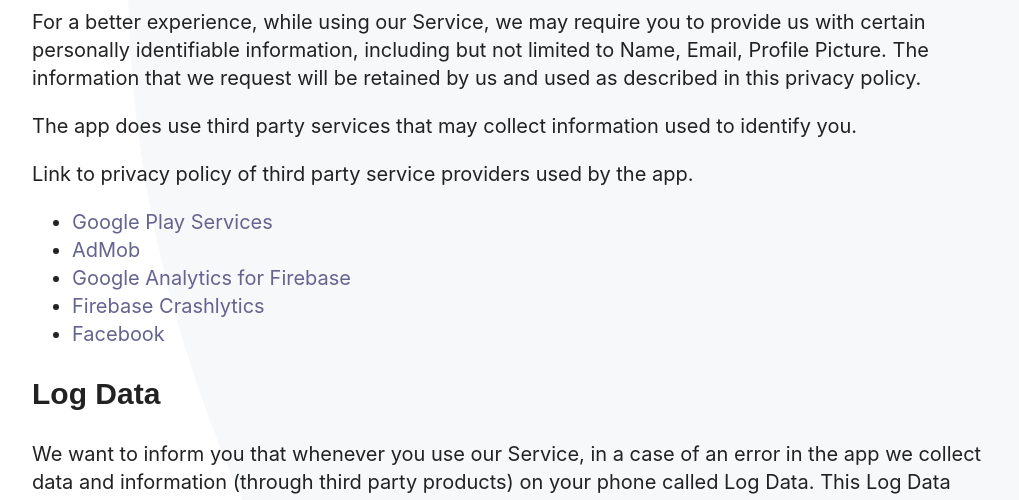
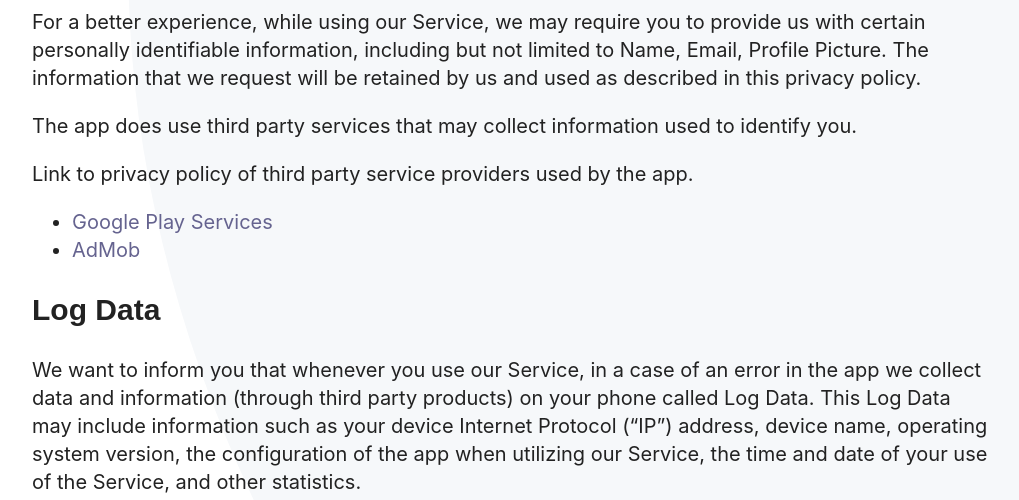
Before and after one commit to elmoiv/redvid, a plain HTML site: page privacy-policy.html in a window 1280 px wide. Shown: the part 552-1052 px from the top of the page, without its empty margins (128-1147 px from the left). Drawn offline with Linux system fonts and the light colour scheme.

Commit message:
Add files via upload

```diff
--- a/privacy-policy.html
+++ b/privacy-policy.html
@@ -35,9 +35,9 @@
 <ul>
 <li><a href="https://www.google.com/policies/privacy/">Google Play Services</a></li>
 <li><a href="https://support.google.com/admob/answer/6128543?hl=en">AdMob</a></li>
-<li><a href="https://firebase.google.com/policies/analytics">Google Analytics for Firebase</a></li>
+<!-- <li><a href="https://firebase.google.com/policies/analytics">Google Analytics for Firebase</a></li>
 <li><a href="https://firebase.google.com/support/privacy/">Firebase Crashlytics</a></li>
-<li><a href="https://www.facebook.com/about/privacy/update/printable">Facebook</a></li>
+<li><a href="https://www.facebook.com/about/privacy/update/printable">Facebook</a></li> -->
 </ul>
 <h2 id="log-data">Log Data</h2>
 <p>We want to inform you that whenever you use our Service, in a case of an error in the app we collect data and information (through third party products) on your phone called Log Data. This Log Data may include information such as your device Internet Protocol (“IP”) address, device name, operating system version, the configuration of the app when utilizing our Service, the time and date of your use of the Service, and other statistics.</p>
```
Also changed, not shown: terms-of-use.html (+2 -2 lines).
